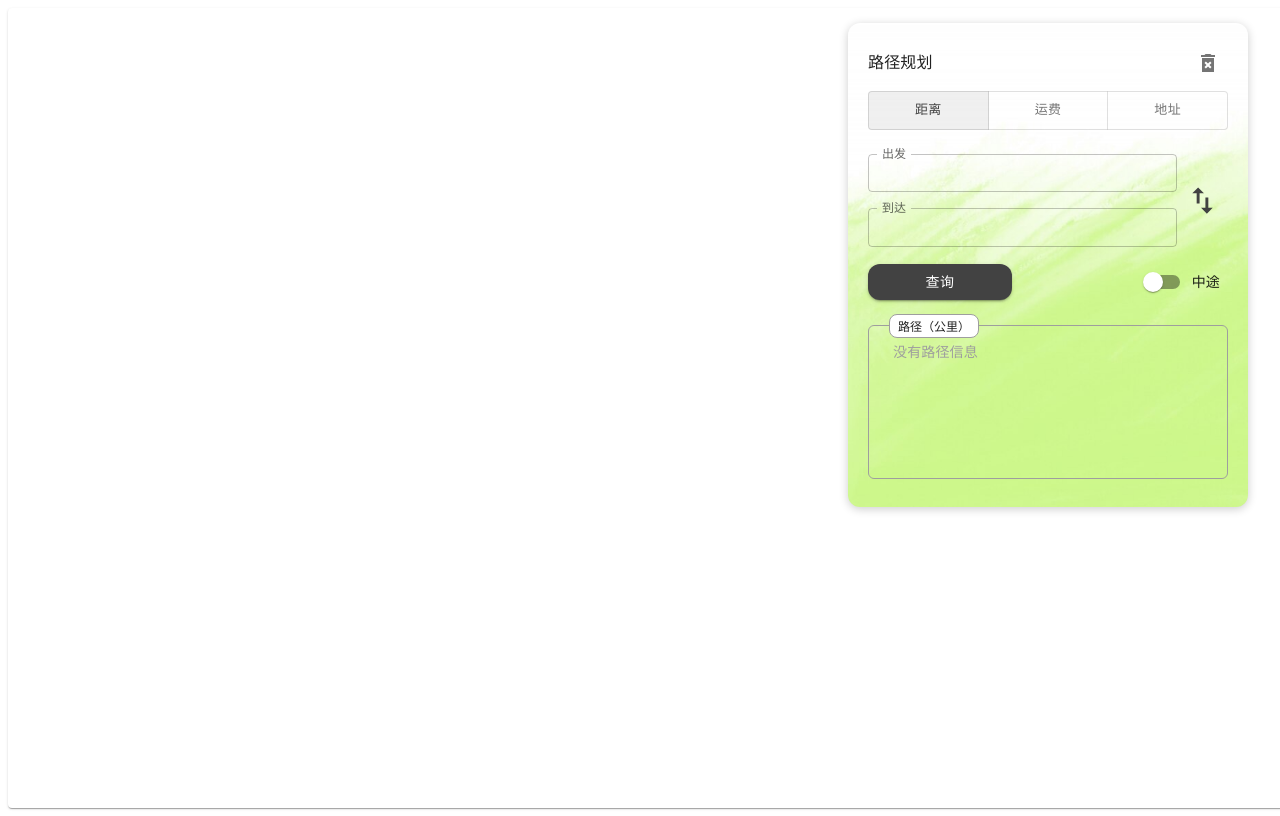
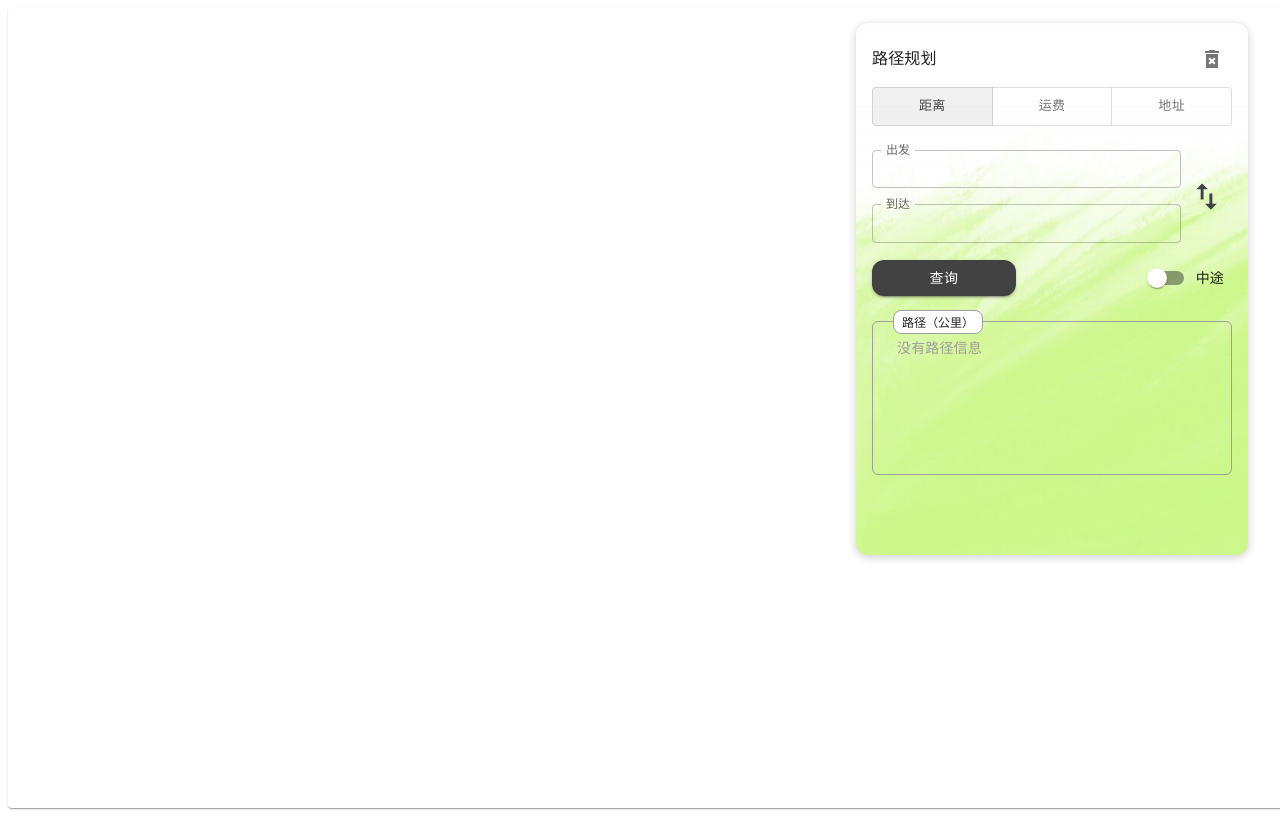
Before and after one commit to HSH897/897, a Next.js app: page / in a window 1280 px wide. Built offline with nearby package versions, Linux system fonts and the light colour scheme.

Commit message:
Update RoutePlanner.jsx

```diff
--- a/src/components/RoutePlanner.jsx
+++ b/src/components/RoutePlanner.jsx
@@ -142,15 +142,21 @@ const RoutePlanner = ({ handleConfirm, routeInfo, setRouteInfo, totalDistance, s
                 top: '15px',
                 right: '40px',
                 width: '360px' ,
-                // height: 'auto',
+                width: {
+                    xs: '50%',     // 手机上宽度 50%
+                    sm: '360px',   // 桌面上宽度 360px
+                  },
+                  height: {
+                    xs: '50%',    // 手机上高度 100%
+                    sm: '500px',   // 桌面上高度 500px
+                  },
                 // maxHeight: { sm: '60%', md: '530px' }, // 最大高度
-                padding: '20px',
+                padding: 2,
                 zIndex: 1000,
                 backgroundImage: 'url(/7.jpg)',
                 backgroundRepeat: 'no-repeat',
                 backgroundSize: 'cover',
                 // height: '100vh',
-
                 backgroundColor: 'grey.100',
                 boxShadow: '0 2px 10px rgba(0,0,0,0.2)',
                 borderRadius: '12px',
@@ -159,6 +165,11 @@ const RoutePlanner = ({ handleConfirm, routeInfo, setRouteInfo, totalDistance, s
                 justifyContent: 'flex-start',
                 overflow: 'auto', // 滚动条
                 transition: 'width 0.3s, height 0.3s',
+                transform: {
+                    xs: 'scale(0.8)', // 手机上缩放 80%
+                    sm: 'scale(1)',   // 桌面上正常大小
+                },
+                transformOrigin: 'top right',
             }}
         >
 
```
